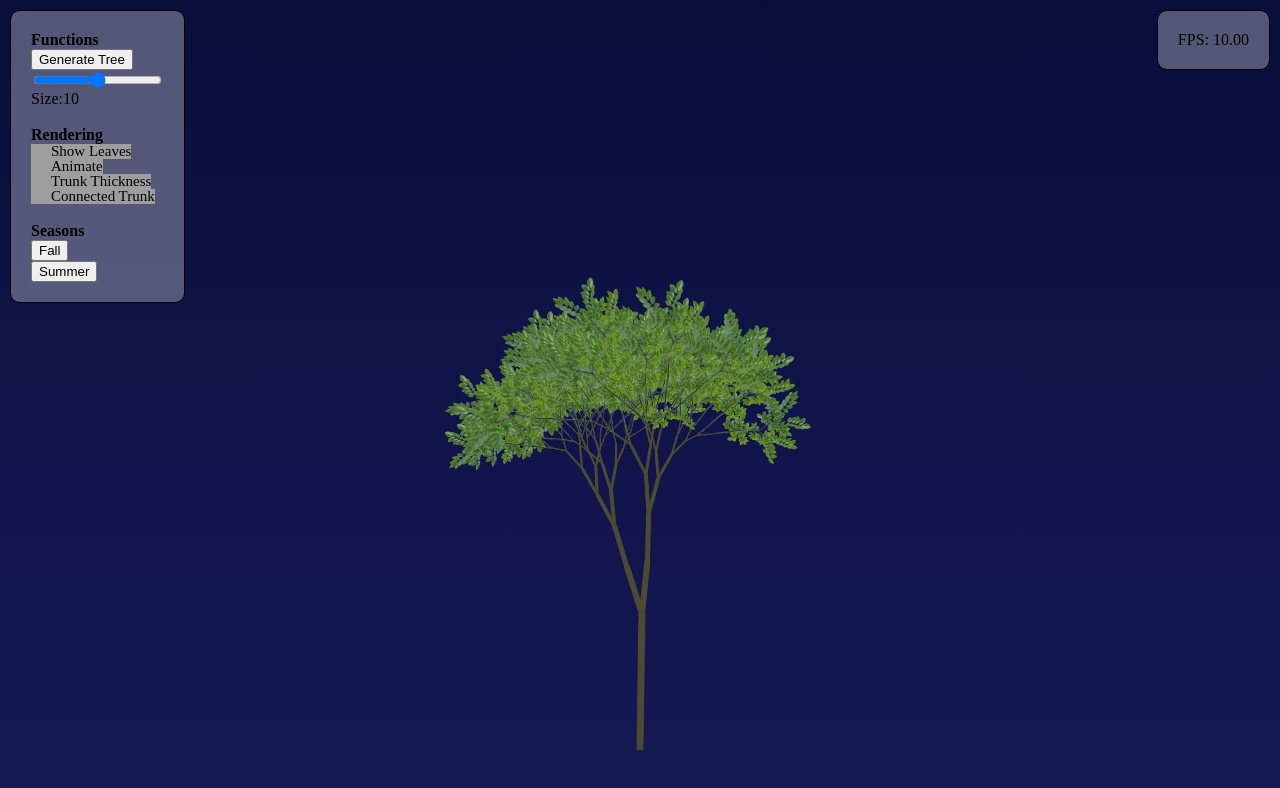
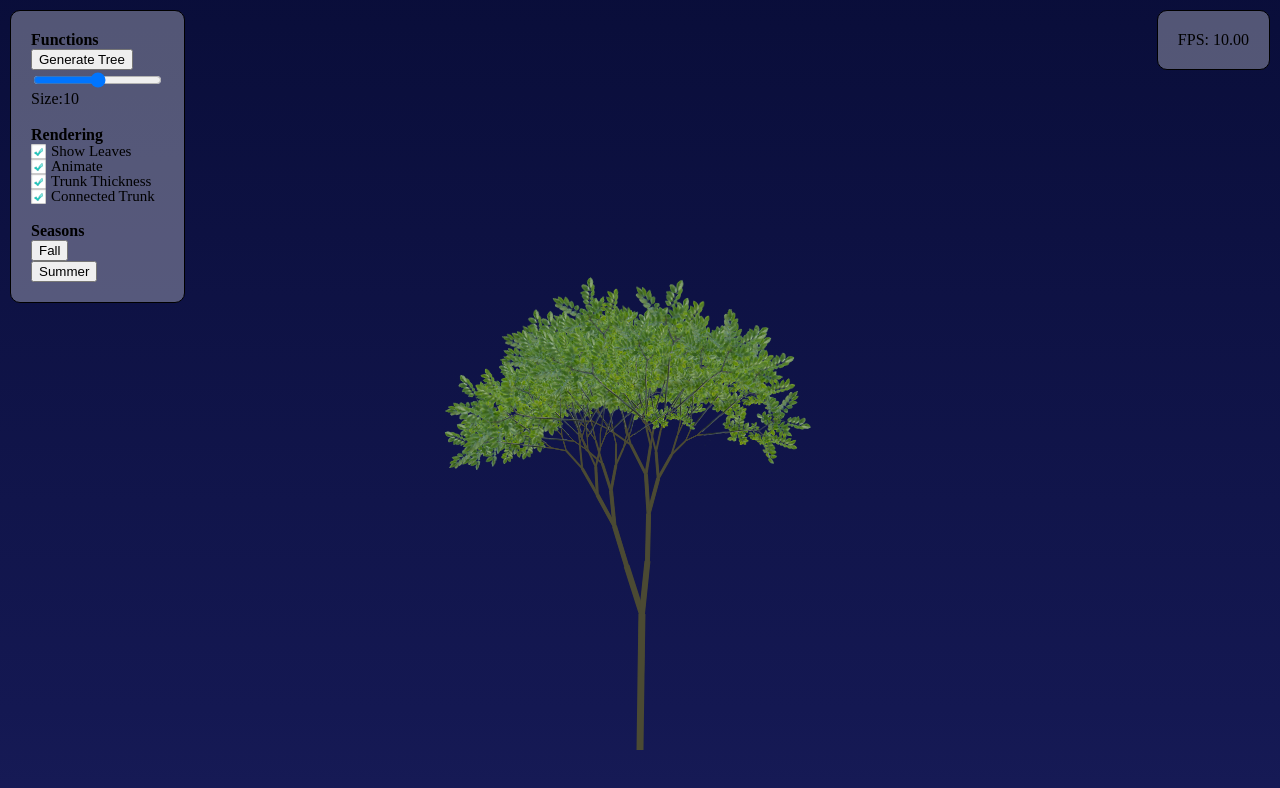
Before and after one commit to AndyhSmith/BranchWorks, a plain HTML site: page index.html in a window 1280 px wide. Drawn offline with Linux system fonts and the light colour scheme; grey boxes are pictures that could not be loaded; animation ran at ten frames a second.

Commit message:
fixing check box

```diff
--- a/index.css
+++ b/index.css
@@ -101,7 +101,7 @@ label {
     .lite-green-check{background-image:url(http://csscheckbox.com/checkboxes/lite-green-check.png);}
     .lite-blue-check{background-image:url(http://csscheckbox.com/checkboxes/lite-blue-check.png);}
     .lite-gray-check{background-image:url(http://csscheckbox.com/checkboxes/lite-gray-check.png);}
-    .lite-cyan-check{background-image:url(http://csscheckbox.com/checkboxes/lite-cyan-check.png);}
+    .lite-cyan-check{background-image:url(lite-cyan-check.png);}
     .lite-orange-check{background-image:url(http://csscheckbox.com/checkboxes/lite-orange-check.png);}
     .lite-red-check{background-image:url(http://csscheckbox.com/checkboxes/lite-red-check.png);}
 
```
Also changed, not shown: lite-cyan-check.png (added).
